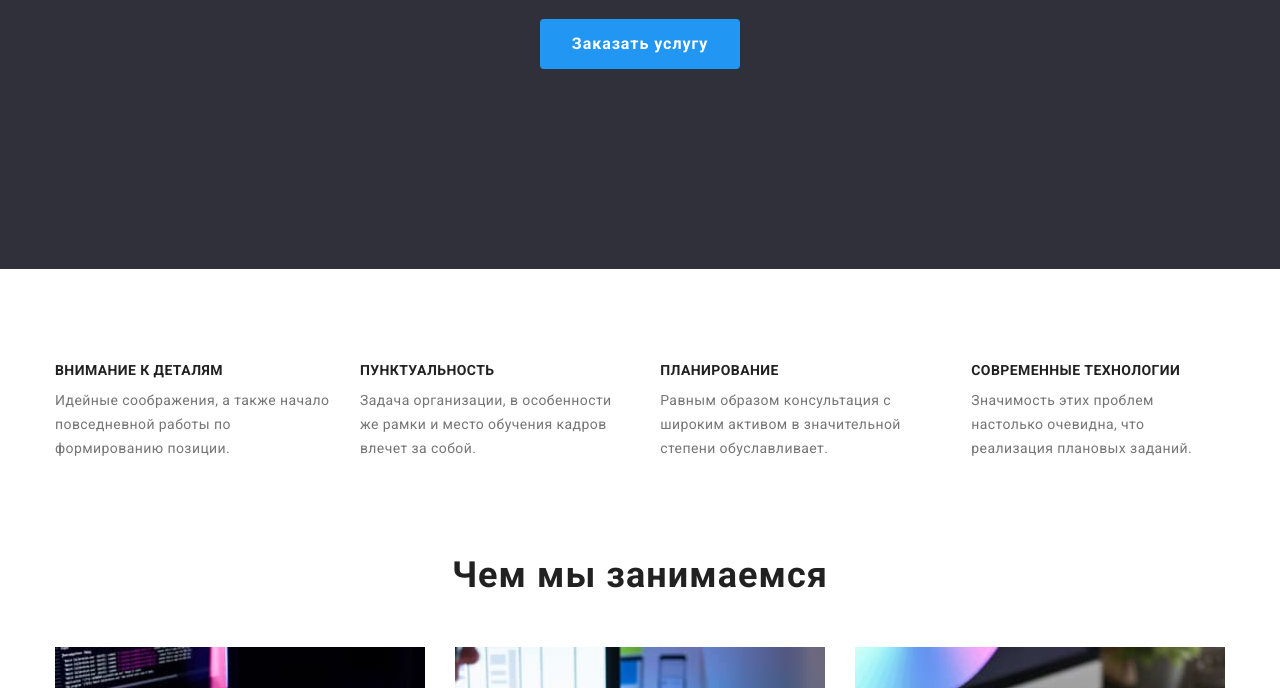
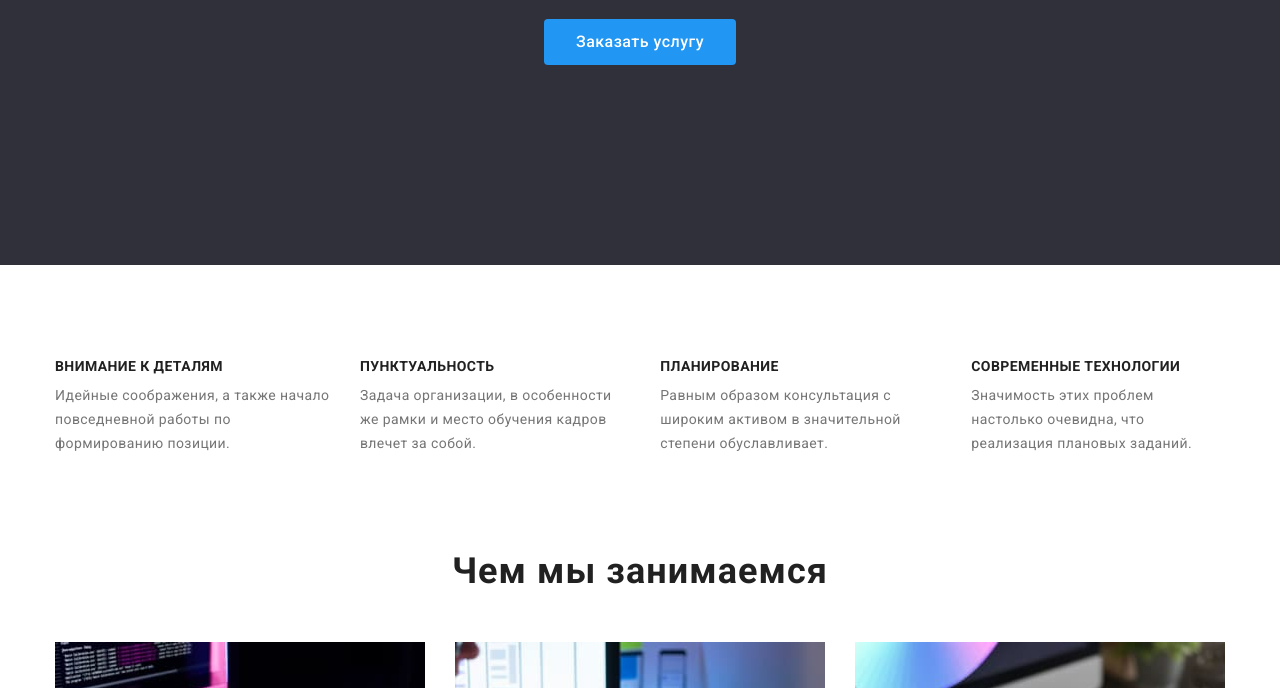
Before and after one commit to VovaRubakha/goit-markup-hw-03, a plain HTML site: page index.html in a window 1280 px wide. Shown: the part 412-1100 px from the top of the page. Drawn offline with nearby package versions, Linux system fonts and the light colour scheme.

Commit message:
редагує кнопки

```diff
--- a/css/styles.css
+++ b/css/styles.css
@@ -139,10 +139,9 @@ header{
   color: var(--primary-wite-color);
   background-color: var(--accent-color);
   font-size: 16px;
-  font-weight: 700;
-  line-height: 1.88;
-  letter-spacing: 0.06em;
-  font-weight: bold;
+  font-weight: 500;
+  line-height: 1.62;
+  letter-spacing: 0.03em;
 
   cursor: pointer;
   font-family: inherit;
```
